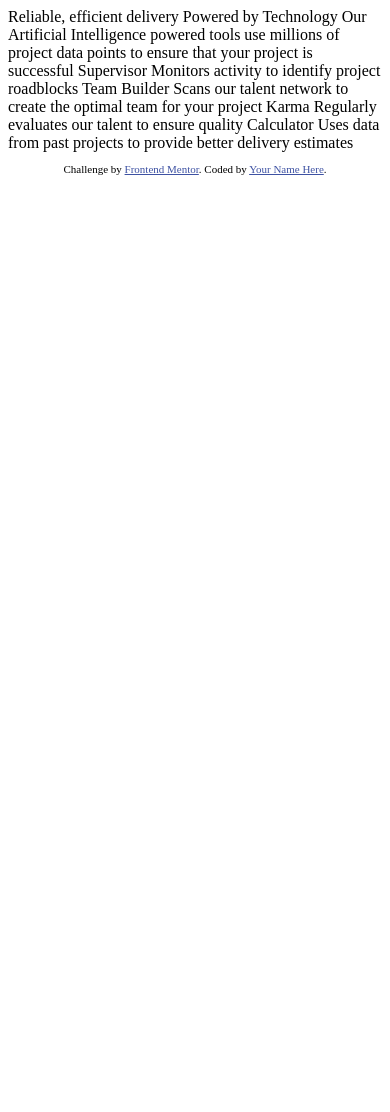
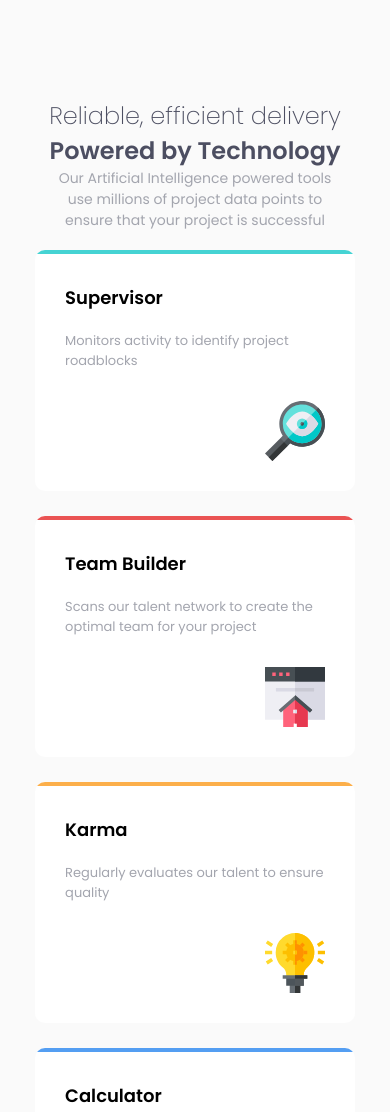
Before and after one commit to ANAS-BAKI-SENHAJI/Four-card-feature-section, a plain HTML site: page index.html in a window 390 px wide. Shown: the top 1112 px of the page. Before the commit the page ends 844 px from the top, so only its background shows below. Drawn offline with Linux system fonts and the light colour scheme.

Commit message:
final version

```diff
--- a/index.html
+++ b/index.html
@@ -4,42 +4,71 @@
   <meta charset="UTF-8">
   <meta name="viewport" content="width=device-width, initial-scale=1.0"> <!-- displays site properly based on user's device -->
 
+  <link rel="preconnect" href="https://fonts.googleapis.com">
+  <link rel="preconnect" href="https://fonts.gstatic.com" crossorigin>
+  <link href="https://fonts.googleapis.com/css2?family=Poppins:wght@200;400;600&display=swap" rel="stylesheet">
   <link rel="icon" type="image/png" sizes="32x32" href="./images/favicon-32x32.png">
-
+  <link rel="stylesheet" href="styles.css">
   <title>Frontend Mentor | Four card feature section</title>
-
-  <!-- Feel free to remove these styles or customise in your own stylesheet 👍 -->
-  <style>
-    .attribution { font-size: 11px; text-align: center; }
-    .attribution a { color: hsl(228, 45%, 44%); }
-  </style>
 </head>
 <body>
+  <div id="container">
+    <h1 id="title1">Reliable, efficient delivery</h1>
+    <h1 id="title2">Powered by Technology</h1>
+    <p id="title-description">Our Artificial Intelligence powered tools use millions of project data points
+      to ensure that your project is successful</p>
+    <div class="grid-container">
+      <div class="team-builder-card">
+        <hr id="red-line">
+        <h2 class="card-title">Team Builder</h2>
+        <p class="card-description">Scans our talent network to create the optimal team for your project</p>
+        <img src="./images/icon-team-builder.svg" alt="">
+      </div>
+      <div class="supervisor-card">
+        <hr id="cyan-line">
+        <h2 class="card-title">Supervisor</h2>
+        <p class="card-description">Monitors activity to identify project roadblocks</p>
+        <img src="./images/icon-supervisor.svg" alt="">
+      </div>
+      <div class="calculator-card">
+        <hr id="blue-line">
+        <h2 class="card-title">Calculator</h2>
+        <p class="card-description">Uses data from past projects to provide better delivery estimates</p>
+        <img src="./images/icon-calculator.svg" alt="">
+      </div>
+      <div class="karma-card">
+        <hr id="orange-line">
+        <h2 class="card-title">Karma</h2>
+        <p class="card-description">Regularly evaluates our talent to ensure quality</p>
+        <img src="./images/icon-karma.svg" alt="">
+      </div>
+    </div>
 
-  Reliable, efficient delivery
-  Powered by Technology
-
-  Our Artificial Intelligence powered tools use millions of project data points
-  to ensure that your project is successful
-
-  Supervisor
-  Monitors activity to identify project roadblocks
-
-  Team Builder
-  Scans our talent network to create the optimal team for your project
-
-  Karma
-  Regularly evaluates our talent to ensure quality
-
-  Calculator
-  Uses data from past projects to provide better delivery estimates
+    <footer>
+      <p class="attribution">
+        Challenge by <a href="https://www.frontendmentor.io?ref=challenge" target="_blank">Frontend Mentor</a>.
+        Coded by <a href="https://www.linkedin.com/in/baki-senhaji-anas-4219b81aa/">Anas Baki Senhaji</a>.
+      </p>
+    </footer>
+  </div>
 
 
-  <footer>
-    <p class="attribution">
-      Challenge by <a href="https://www.frontendmentor.io?ref=challenge" target="_blank">Frontend Mentor</a>.
-      Coded by <a href="#">Your Name Here</a>.
-    </p>
-  </footer>
+
+
+
+
+
+
+
+
+
+
+
+
+
+
+
+
+
 </body>
 </html>
--- /dev/null
+++ b/styles.css
@@ -0,0 +1,152 @@
+.attribution { font-size: 11px; text-align: center; margin-top: 20px;}
+.attribution a { color: hsl(228, 45%, 44%); }
+
+* {
+    box-sizing: border-box;
+    margin: 0;
+    padding: 0;
+}
+
+body {
+    background-color: hsl(0, 0%, 98%);
+    font-family: 'Poppins', sans-serif;
+    font-size: 15px;
+}
+
+#container {
+    padding: 5% 10%;
+}
+
+#title1 {
+    font-weight: 200;
+    color: hsl(234, 12%, 34%);
+    text-align: center;
+}
+
+#title2 {
+    font-weight: 600;
+    color: hsl(234, 12%, 34%);
+    text-align: center;
+}
+
+#title-description {
+    color: hsl(229, 6%, 66%);
+    text-align: center;
+    padding: 0 25%;
+}
+
+.grid-container {
+    display: grid;
+    grid-template-columns: auto auto auto;
+    grid-template-rows: auto auto auto auto;
+    grid-gap: 25px;
+    margin-top: 6%;
+}
+
+.grid-container > div {
+    background-color: white;
+    border-radius: 10px;
+    overflow: hidden;
+}
+
+#red-line { border: 2px solid hsl(0, 78%, 62%); }
+#cyan-line { border: 2px solid hsl(180, 62%, 55%); }
+#blue-line { border: 2px solid hsl(212, 86%, 64%); }
+#orange-line { border: 2px solid hsl(34, 97%, 64%); }
+
+.card-title {
+    font-weight: 600;
+    font-size: 18px;
+    margin: 30px auto 20px 30px;
+}
+
+.card-description {
+    color: hsl(229, 6%, 66%);
+    font-size: 13px;
+    margin: 0 30px;
+}
+
+img {
+    width: 60px;
+    float: right;
+    margin: 30px ;
+}
+
+.supervisor-card {
+    grid-row-start: 2;
+    grid-row-end: 4;
+    grid-column-start: 1;
+    grid-column-end: 2;
+}
+
+.team-builder-card {
+    grid-row-start: 1;
+    grid-row-end: 3;
+    grid-column-start: 2;
+    grid-column-end: 3;
+}
+
+.karma-card {
+    grid-row-start: 3;
+    grid-row-end: 5;
+    grid-column-start: 2;
+    grid-column-end: 3;
+}
+
+.calculator-card {
+    grid-row-start: 2;
+    grid-row-end: 4;
+    grid-column-start: 3;
+    grid-column-end: 4;
+}
+
+/* ###################### Mobile Version ###################### */
+@media only screen and (max-width: 750px) {
+    #container {
+        padding: 25% 9%;
+    }
+
+    #title1 {
+        font-size: 24px;
+    }
+
+    #title2 {
+        font-size: 24px;
+    }
+
+    #title-description {
+        font-size: 14px;
+        padding: 0 6%;
+    }
+
+    .grid-container {
+        grid-template-columns: auto;
+    }
+    .supervisor-card {
+        grid-row-start: 1;
+        grid-row-end: 2;
+        grid-column-start: 1;
+        grid-column-end: 2;
+    }
+
+    .team-builder-card {
+        grid-row-start: 2;
+        grid-row-end: 3;
+        grid-column-start: 1;
+        grid-column-end: 2;
+    }
+
+    .karma-card {
+        grid-row-start: 3;
+        grid-row-end: 4;
+        grid-column-start: 1;
+        grid-column-end: 2;
+    }
+
+    .calculator-card {
+        grid-row-start: 4;
+        grid-row-end: 5;
+        grid-column-start: 1;
+        grid-column-end: 2;
+    }
+}
```
